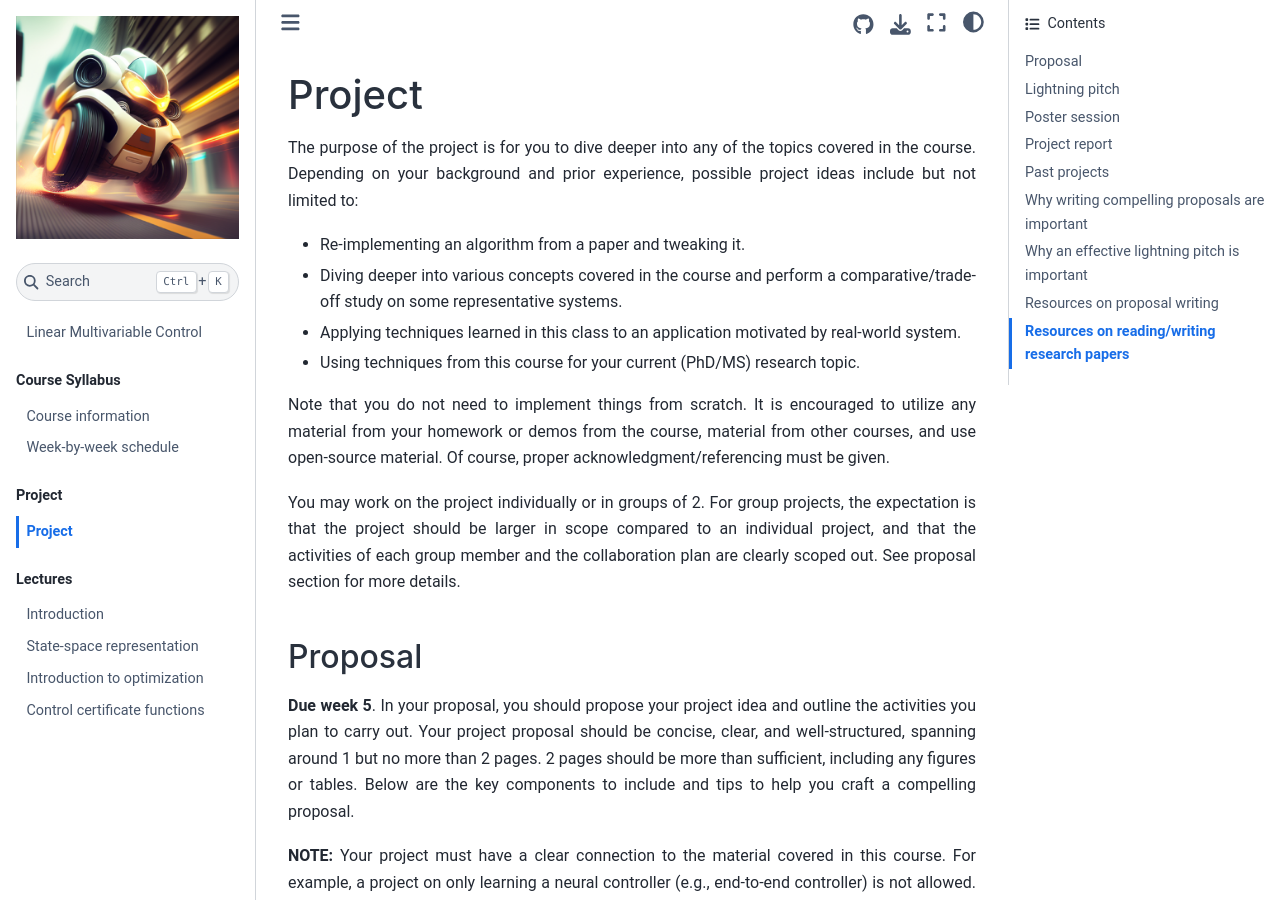
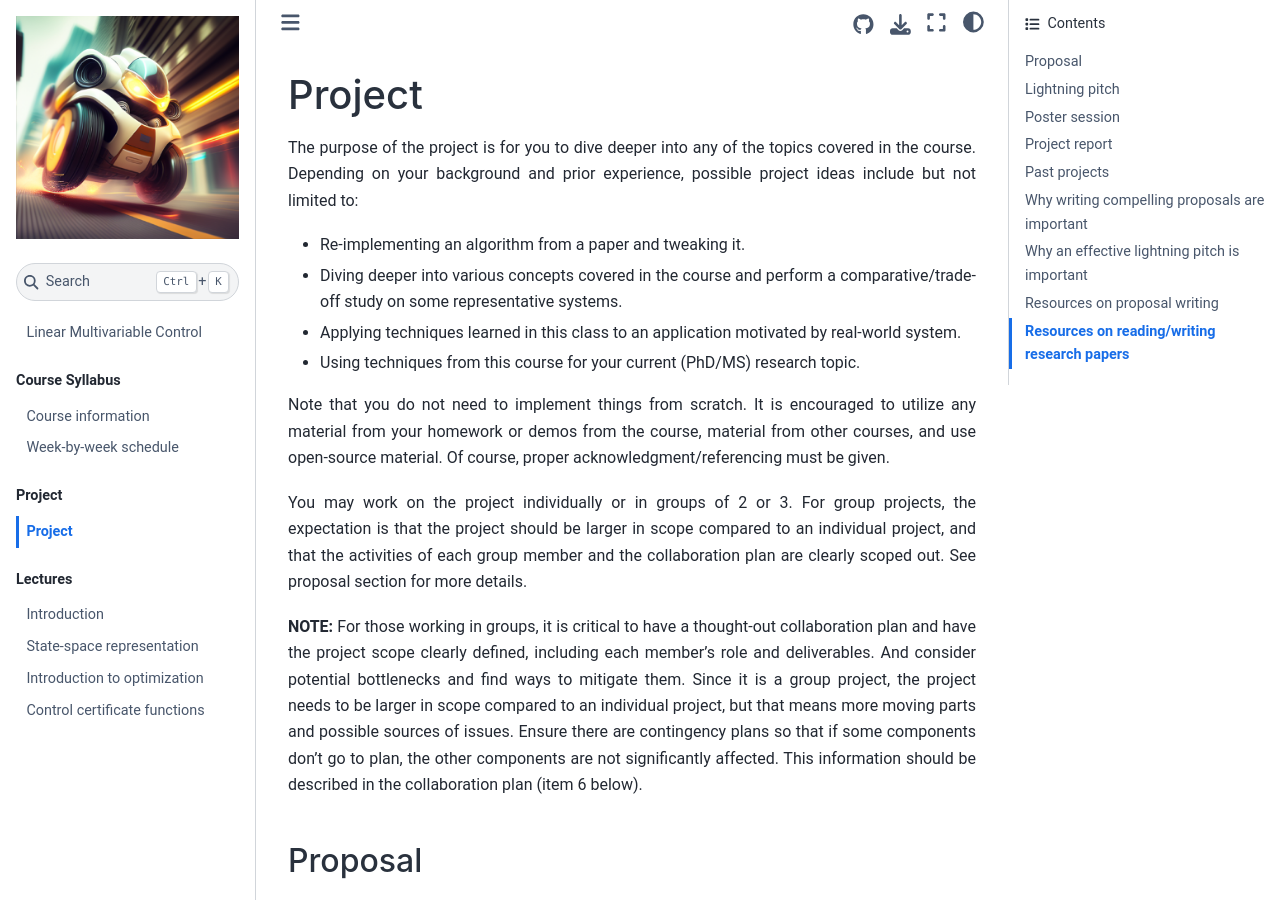
Before and after one commit to jimmyfowler/lmc-book, a Jupyter Book: the page built from project/project.md, in a window 1280 px wide and 900 px high. Built offline with Jupyter Book 1.0.4 settings and Sphinx 7.4.7 and the Sphinx Book theme 1.1.4, drawn with Linux system fonts in a browser that asks for light colours; pages that are not in the unit, such as notebooks, are missing from menus; some of the changed text lies outside the part shown.

Commit message:
lecture 5 upload, update project

```diff
--- a/project/project.md
+++ b/project/project.md
@@ -10,7 +10,10 @@ The purpose of the project is for you to dive deeper into any of the topics cove
 
 Note that you do not need to implement things from scratch. It is encouraged to utilize any material from your homework or demos from the course, material from other courses, and use open-source material. Of course, proper acknowledgment/referencing must be given.
 
-You may work on the project individually or in groups of 2. For group projects, the expectation is that the project should be larger in scope compared to an individual project, and that the activities of each group member and the collaboration plan are clearly scoped out. See proposal section for more details.
+You may work on the project individually or in groups of 2 or 3. For group projects, the expectation is that the project should be larger in scope compared to an individual project, and that the activities of each group member and the collaboration plan are clearly scoped out. See proposal section for more details.
+
+**NOTE:** For those working in groups, it is critical to have a thought-out collaboration plan and have the project scope clearly defined, including each member's role and deliverables. And consider potential bottlenecks and find ways to mitigate them. Since it is a group project, the project needs to be larger in scope compared to an individual project, but that means more moving parts and possible sources of issues. Ensure there are contingency plans so that if some components don't go to plan, the other components are not significantly affected. This information should be described in the collaboration plan (item 6 below).
+
 
 
 ## Proposal
@@ -47,7 +50,8 @@ Below are the key components to include and tips to help you craft a compelling
 
 **6. Collaboration Plan (for group projects)**
 - If working in a group, describe how tasks will be divided among team members.
-- Include a brief plan for how you will collaborate and ensure accountability.
+- Describe each member's ownership of the project (i.e., which component are they in charge of) and how the components connect with each other.
+- Include a plan for how you will collaborate and ensure accountability.
 
 **7. Project scope (for projects overlapping with another course)**
 - If you are combining your course project with another course, describe which part of the project belongs to this course, and how efforts for that part will be different from the rest of the project.
```
Also changed, not shown: logistics/schedule.md (+1 -1 lines), 1 other file.
